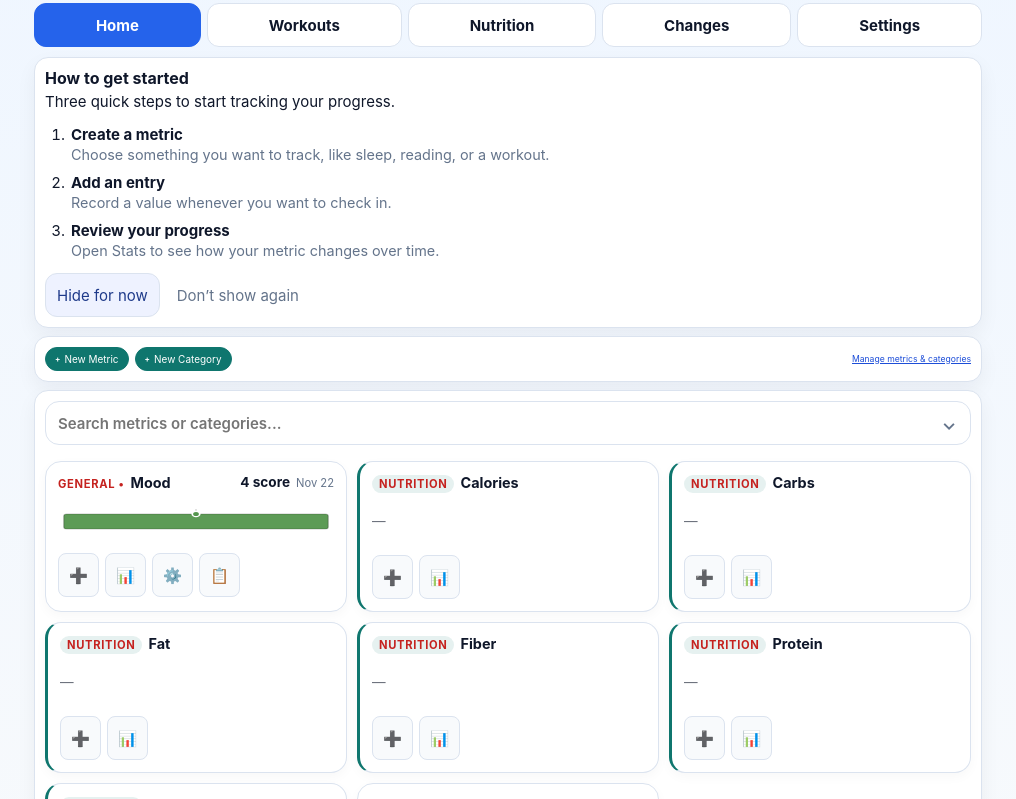
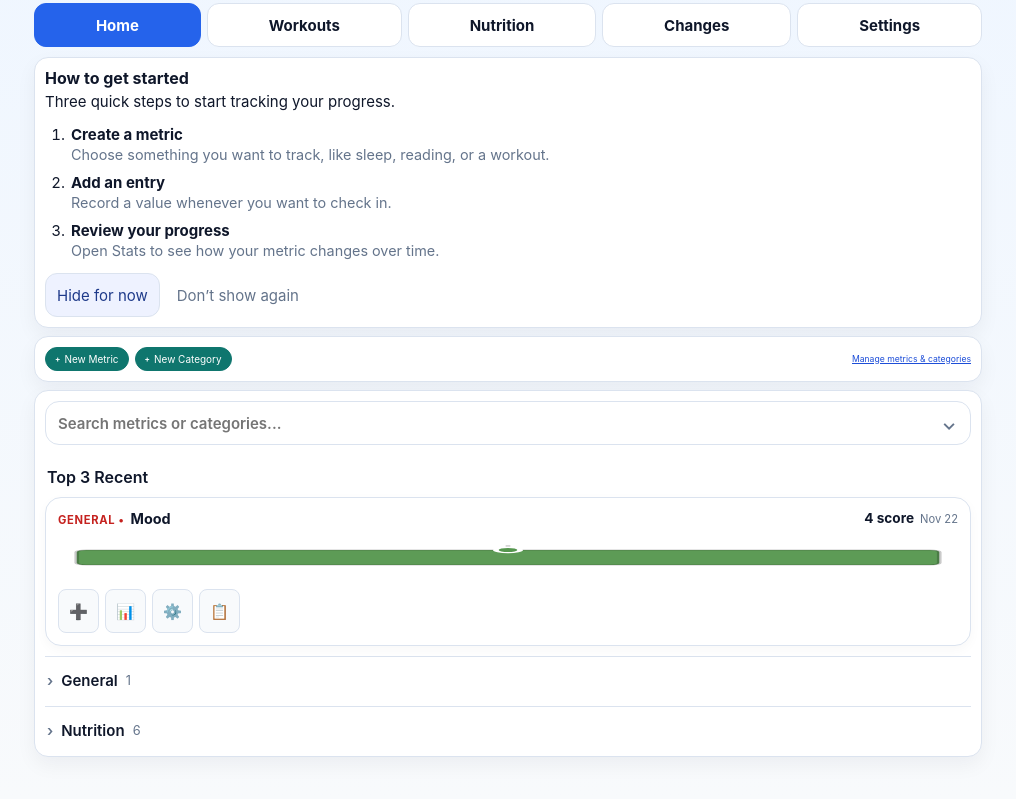
Before and after one commit to katoqu/quantifi, a plain HTML site: page pwa/index.html in a window 1280 px wide. Shown: the part 80-879 px from the top of the page, without its empty margins (132-1148 px from the left). Before the commit the page ends 800 px from the top, so only its background shows below. Drawn offline with Linux system fonts and the light colour scheme.

Commit message:
Feat: Added grouping for home cards

```diff
--- a/pwa/app.js
+++ b/pwa/app.js
@@ -39,6 +39,7 @@ import {
   canKeepMetricValues,
   filterMetricsBySearch,
   filterMetricsByView,
+  getRecentMetricIds,
   sortMetricsByRecentEntry,
 } from './metric-filters.js';
 import { generateNutritionSvgChart, generateSvgChart, renderSparkline } from './chart.js';
@@ -260,6 +261,7 @@ const NUTRITION_VISIBILITY_KEY = 'quantifi-nutrition-visible-nutrients';
 let visibleNutritionNutrients = loadVisibleNutritionNutrients();
 
 let activeFilters = { home: 'Recent', add: 'Recent', stats: 'Recent', log: 'Recent' };
+const expandedHomeCategories = new Set();
 let homeSearchTerm = '';
 let homeSearchOptions = [];
 let homeSearchSuggestionsOpen = false;
@@ -357,6 +359,16 @@ function selectMetric(metricId) {
   if (!metricId) return;
   currentMetricId = metricId;
   activeVizSettings.metricId = metricId;
+}
+
+function escapeHtml(value) {
+  return String(value ?? '').replace(/[&<>"']/g, (character) => ({
+    '&': '&amp;',
+    '<': '&lt;',
+    '>': '&gt;',
+    '"': '&quot;',
+    "'": '&#39;',
+  }[character]));
 }
 
 function updateHomeSearchClearButton() {
@@ -1081,18 +1093,18 @@ async function renderHome() {
   const visibleMetrics = showArchivedMetrics ? metrics : metrics.filter((m) => !m.isArchived);
   const hasActiveMetrics = metrics.some((metric) => !metric.isArchived);
   setHomeSearchOptions(categories, visibleMetrics);
-  let filteredMetrics = filterMetricsByView(activeFilters.home, visibleMetrics, entries, categories);
+  let availableMetrics = filterMetricsByView(activeFilters.home, visibleMetrics, entries, categories);
+  availableMetrics = availableMetrics.filter((metric) => (
+    !metric.nutritionId || visibleNutritionNutrients.has(metric.nutritionId)
+  ));
   const currentSearchTerm = ui.homeSearch ? ui.homeSearch.value.trim().toLowerCase() : homeSearchTerm;
   homeSearchTerm = currentSearchTerm;
   updateHomeSearchClearButton();
-  filteredMetrics = filterMetricsBySearch(filteredMetrics, categories, currentSearchTerm);
+  const filteredMetrics = filterMetricsBySearch(availableMetrics, categories, currentSearchTerm);
 
   const categoryMap = Object.fromEntries(categories.map((category) => [category.id, category.name]));
-  filteredMetrics = filteredMetrics.filter((metric) => (
-    !metric.nutritionId || visibleNutritionNutrients.has(metric.nutritionId)
-  ));
-
-  ui.metricGrid.innerHTML = filteredMetrics.map((metric) => {
+
+  const metricCardHtml = filteredMetrics.map((metric) => {
     const metricEntries = entries.filter((entry) => entry.metricId === metric.id);
     const sortedEntries = [...metricEntries].sort((a, b) => new Date(a.recordedAt) - new Date(b.recordedAt));
     const latest = sortedEntries[sortedEntries.length - 1];
@@ -1181,9 +1193,65 @@ async function renderHome() {
         </div>
       </div>
     `;
-  }).join('') || (currentSearchTerm.startsWith('#') && !showArchivedMetrics
+  });
+
+  const metricCardsById = new Map(
+    filteredMetrics.map((metric, index) => [metric.id, metricCardHtml[index]])
+  );
+  const cardMarkup = (groupMetrics) => (
+    groupMetrics.map((metric) => metricCardsById.get(metric.id)).join('')
+  );
+  const availableMetricIds = new Set(availableMetrics.map((metric) => metric.id));
+  const recentMetricIds = currentSearchTerm
+    ? []
+    : getRecentMetricIds(entries.filter((entry) => availableMetricIds.has(entry.metricId)), 3);
+  const recentMetricIdSet = new Set(recentMetricIds);
+  const recentMetrics = recentMetricIds
+    .map((metricId) => availableMetrics.find((metric) => metric.id === metricId))
+    .filter(Boolean);
+  const categoryMetrics = currentSearchTerm
+    ? filteredMetrics
+    : availableMetrics.filter((metric) => !recentMetricIdSet.has(metric.id));
+  const categoriesById = new Map();
+  categoryMetrics.forEach((metric) => {
+    const categoryId = metric.categoryId || '';
+    const categoryName = categoryMap[categoryId] || 'General';
+    const group = categoriesById.get(categoryId) || { name: categoryName, metrics: [] };
+    group.metrics.push(metric);
+    categoriesById.set(categoryId, group);
+  });
+
+  const recentSection = recentMetrics.length
+    ? `<section class="home-recent-section">
+        <div class="home-category-heading">Top 3 Recent</div>
+        <div class="metric-grid">${cardMarkup(recentMetrics)}</div>
+      </section>`
+    : '';
+  const categorySections = [...categoriesById.entries()]
+    .sort(([, first], [, second]) => first.name.localeCompare(second.name))
+    .map(([categoryId, group]) => {
+      const isOpen = Boolean(currentSearchTerm) || expandedHomeCategories.has(categoryId);
+      return `<details class="home-category-group" data-home-category="${escapeHtml(categoryId)}" ${isOpen ? 'open' : ''}>
+        <summary>
+          <span>${escapeHtml(group.name)}</span>
+          <span class="home-category-count">${group.metrics.length}</span>
+        </summary>
+        <div class="metric-grid">${cardMarkup(group.metrics)}</div>
+      </details>`;
+    })
+    .join('');
+
+  ui.metricGrid.innerHTML = recentSection + categorySections || (currentSearchTerm.startsWith('#') && !showArchivedMetrics
     ? '<p>No archived metrics shown. Enable “Show archived metrics in search and Stats” in Settings → Default behaviour.</p>'
     : '<p>No metrics match this filter.</p>');
+  ui.metricGrid.querySelectorAll('.home-category-group').forEach((group) => {
+    group.addEventListener('toggle', () => {
+      if (currentSearchTerm) return;
+      const categoryId = group.dataset.homeCategory;
+      if (group.open) expandedHomeCategories.add(categoryId);
+      else expandedHomeCategories.delete(categoryId);
+    });
+  });
   ui.homeNoMetrics.classList.toggle('hidden', hasActiveMetrics || Boolean(currentSearchTerm));
 }
 
--- a/pwa/styles.css
+++ b/pwa/styles.css
@@ -743,6 +743,63 @@ input[type="checkbox"] {
   gap: 10px;
 }
 
+.home-recent-section,
+.home-category-group {
+  grid-column: 1 / -1;
+}
+
+.home-category-group {
+  border-top: 1px solid var(--border);
+  padding-top: 8px;
+}
+
+.home-category-group > summary,
+.home-category-heading {
+  display: flex;
+  align-items: center;
+  gap: 8px;
+  padding: 6px 2px;
+  font-weight: 600;
+}
+
+.home-category-group > summary {
+  cursor: pointer;
+  list-style: none;
+}
+
+.home-category-heading {
+  font-size: 1rem;
+  margin-bottom: 4px;
+}
+
+.home-category-group > summary::-webkit-details-marker {
+  display: none;
+}
+
+.home-category-group > summary::before {
+  content: "›";
+  color: var(--muted);
+  transition: transform 0.15s ease;
+}
+
+.home-category-group[open] > summary::before {
+  transform: rotate(90deg);
+}
+
+.home-category-group > summary > span:first-child {
+  text-transform: capitalize;
+}
+
+.home-category-count {
+  color: var(--muted);
+  font-size: 0.85em;
+  font-weight: 400;
+}
+
+.home-category-group > .metric-grid {
+  padding: 6px 0 10px 14px;
+}
+
 .quick-start-heading {
   display: flex;
   align-items: flex-start;
```
